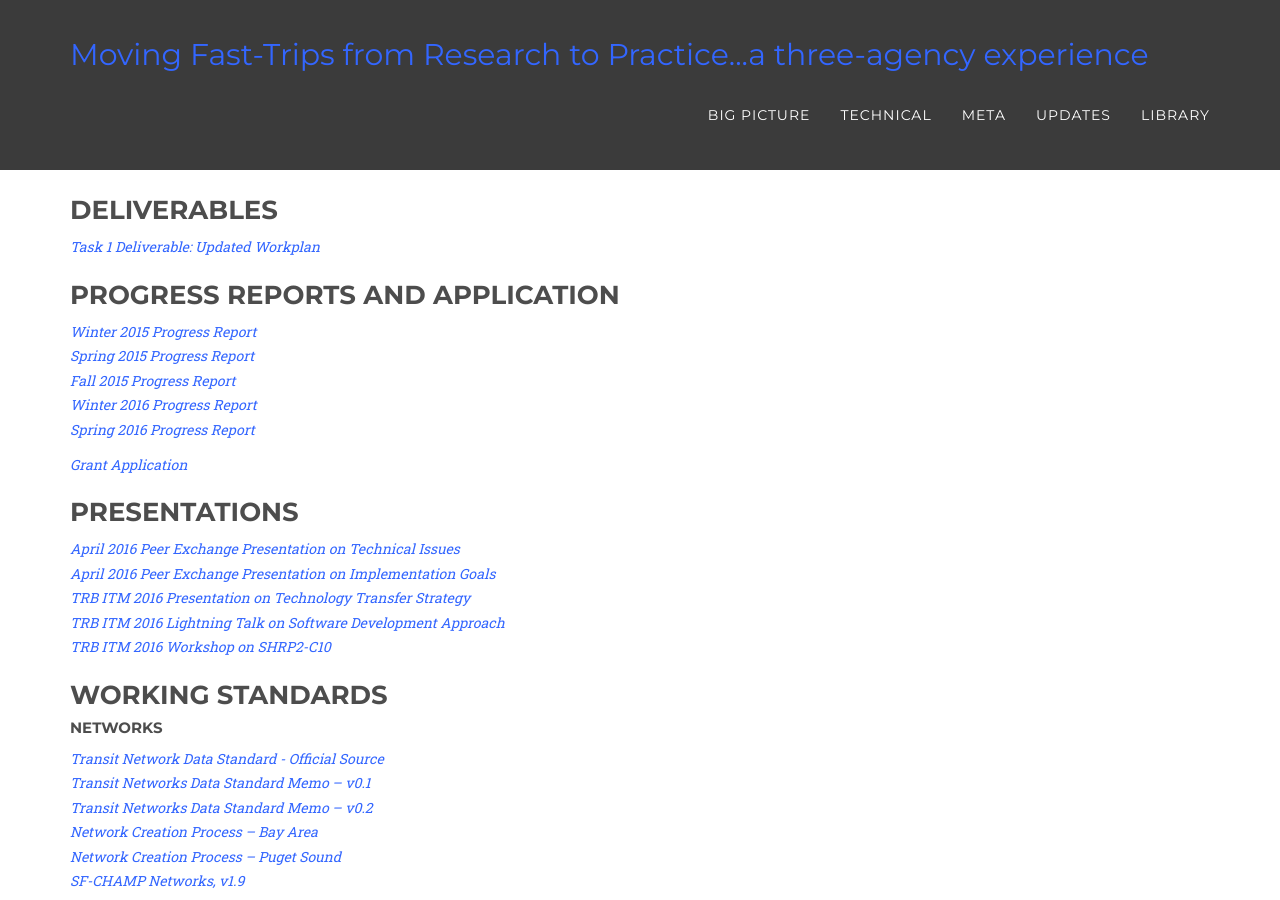
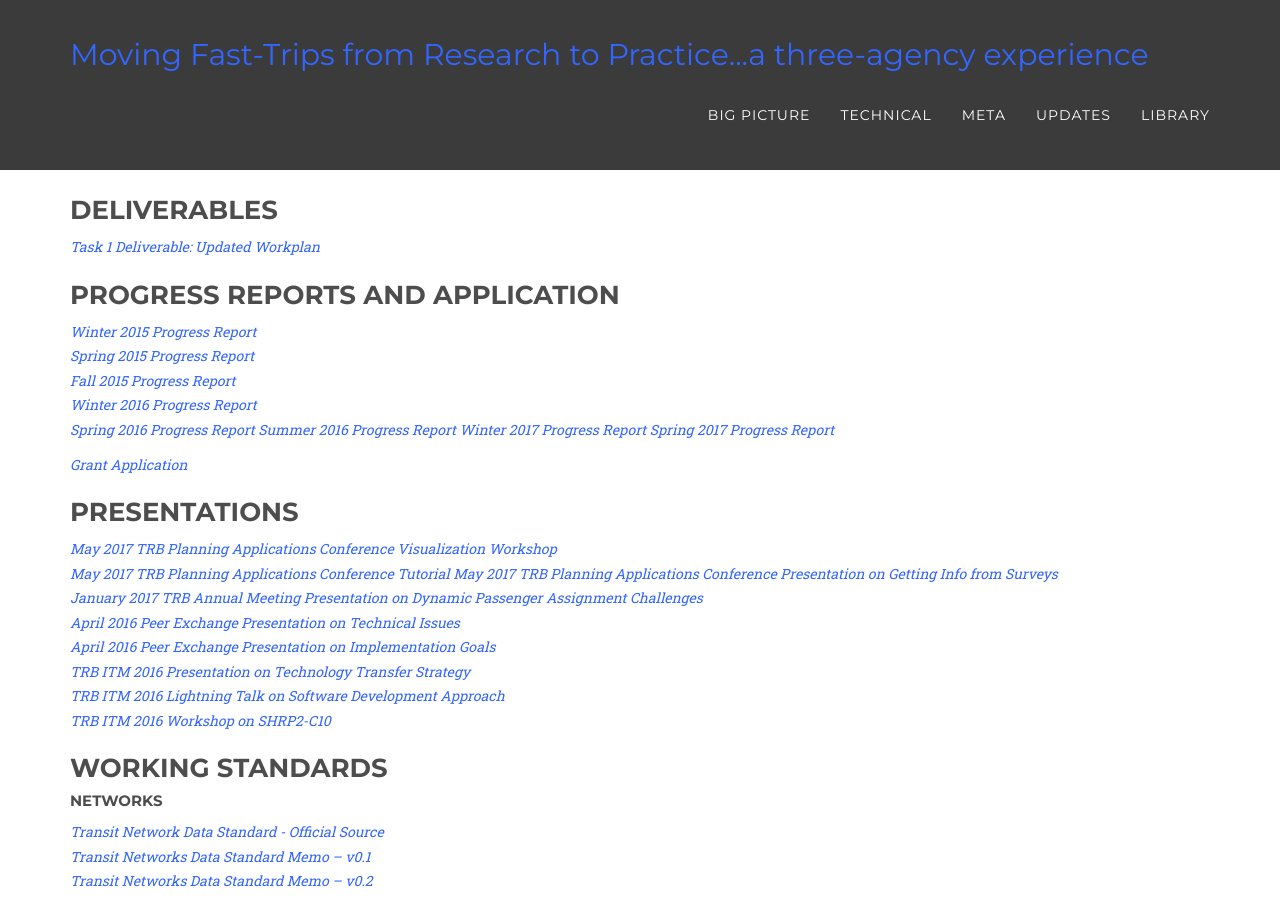
Before and after one commit to BayAreaMetro/fast-trips-project, a Jekyll site: the page built from library/index.md, in a window 1280 px wide and 900 px high. Built offline with Jekyll 4.4.1, drawn with Linux system fonts in a browser that asks for light colours; some web fonts are replaced; some of the changed text lies outside the part shown.

Commit message:
Update progress reports and link to AppCon Presentations

```diff
--- a/library/index.md
+++ b/library/index.md
@@ -14,11 +14,19 @@ title: Library
 *[Fall 2015 Progress Report]({{ site.baseurl }}/library/2015-10-MTC-SHRP2-Quarterly-Progress-Report.pdf)*
 *[Winter 2016 Progress Report]({{ site.baseurl }}/library/2016-01-MTC-SHRP2-Quarterly-Progress-Report.pdf)*
 *[Spring 2016 Progress Report](https://mtcdrive.box.com/s/jrkvqwwl6huwzyot8bb5et2w71j9tf2z)*
+*[Summer 2016 Progress Report]({{ site.baseurl }}/library/2016_07_MTC_SHRP2_Quarterly_Progress_Report.pdf)*
+*[Winter 2017 Progress Report]({{ site.baseurl }}/library/2017-01-MTC-SHRP2-Quarterly-Progress-Report.pdf)*
+*[Spring 2017 Progress Report]({{ site.baseurl }}/library/2017-04-MTC-SHRP2-Quarterly-Progress-Report.pdf)*
+
 
 *[Grant Application]({{ site.baseurl }}/library/C10_MTC_Application.pdf)*
 
 ### Presentations
 
+*[May 2017 TRB Planning Applications Conference Visualization Workshop](https://mtcdrive.box.com/s/qj2lec4r1elhe5m5gwa9jfs6yirhsqk9)*
+*[May 2017 TRB Planning Applications Conference Tutorial](http://github.com/fast-trips)*
+*[May 2017 TRB Planning Applications Conference Presentation on Getting Info from Surveys](https://mtcdrive.box.com/s/7svx3n464bhpfa74wxhbtix9nm1f3q8x)*
+*[January 2017 TRB Annual Meeting Presentation on Dynamic Passenger Assignment Challenges](https://mtcdrive.box.com/s/gb0ev3ylkxwiacwwy4xyh1c6ca1hmsat)*
 *[April 2016 Peer Exchange Presentation on Technical Issues](https://mtcdrive.box.com/s/lejnqa2wzfq5yxr6z8n7w5ktk7zkfr90)*
 *[April 2016 Peer Exchange Presentation on Implementation Goals](https://mtcdrive.box.com/s/kskesxi43suys28fi9e7q455t8vw1gpi)*
 *[TRB ITM 2016 Presentation on Technology Transfer Strategy](https://mtcdrive.box.com/s/qkjgms88bq5qw49m2xlcr27ow0plxdhg)*
@@ -34,7 +42,8 @@ title: Library
 *[Transit Networks Data Standard Memo – v0.2]({{ site.baseurl }}/library/T2-NetworkDesign-StaticCopy-Sept2015V0.2.pdf)*
 *[Network Creation Process – Bay Area](http://github.com/sdrewc/NetworkWrangler/tree/fasttrips)*
 *[Network Creation Process – Puget Sound](http://github.com/psrc/fast-trips_network_builder)*
-*[SF-CHAMP Networks, v1.9](https://mtcdrive.box.com/s/5aizzddri3rtp63eic4quq8sdfkyknj6)*
+*[SF-CHAMP Networks, v1.13](https://mtcdrive.box.com/s/3i3sjbzpsrbhxlwpl4v4vx9b0movferz)*
+*[PSRC Networks, v1.1](https://mtcdrive.box.com/s/eig2bwudzfa2m7awch0mb9tu71ifp0pp)*
 
 ##### Demand
 
```
Also changed, not shown: _posts/2017-05-12-AppCon2017-Raleigh.md (+2 -0 lines), 3 other files.
